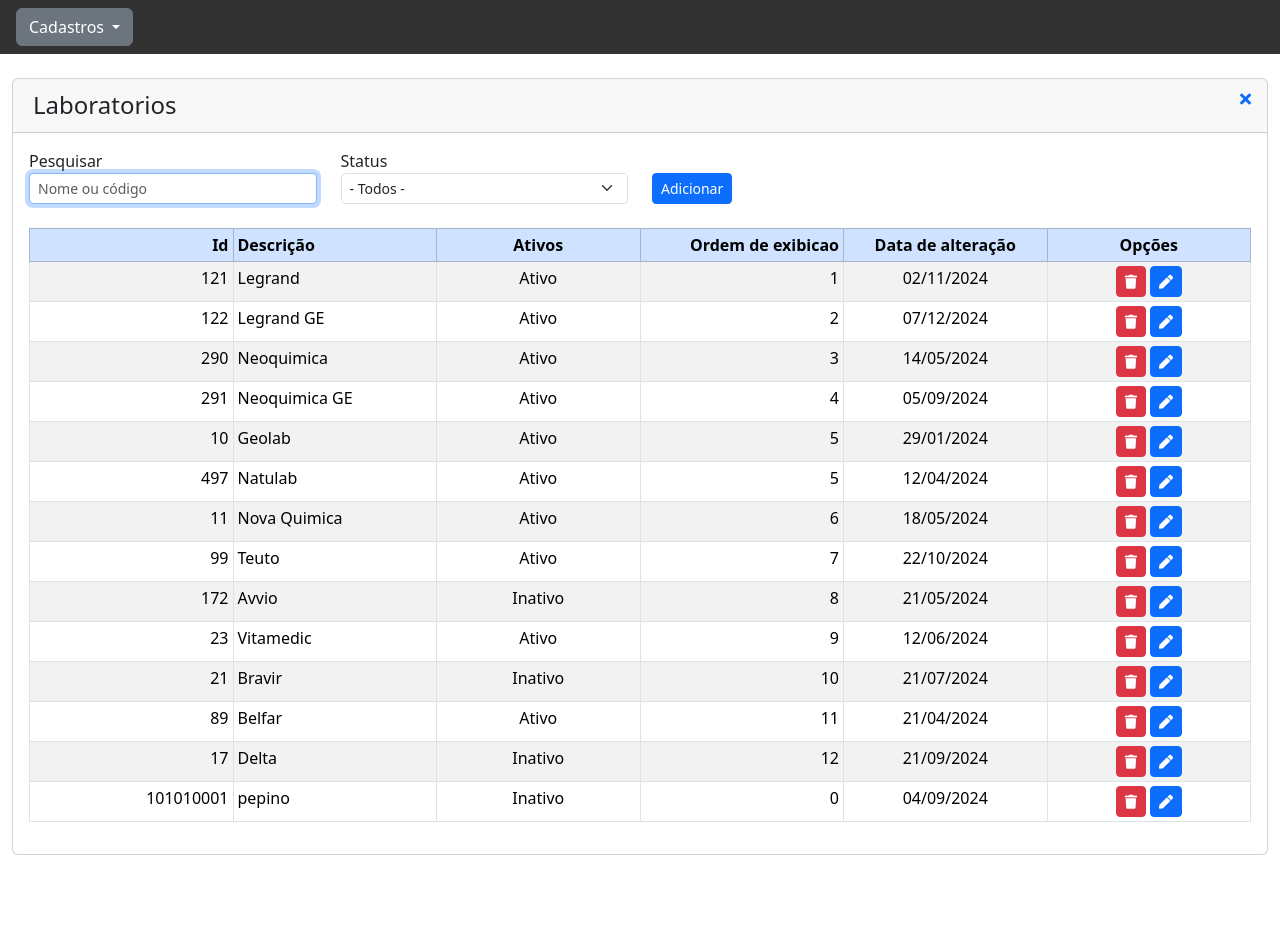
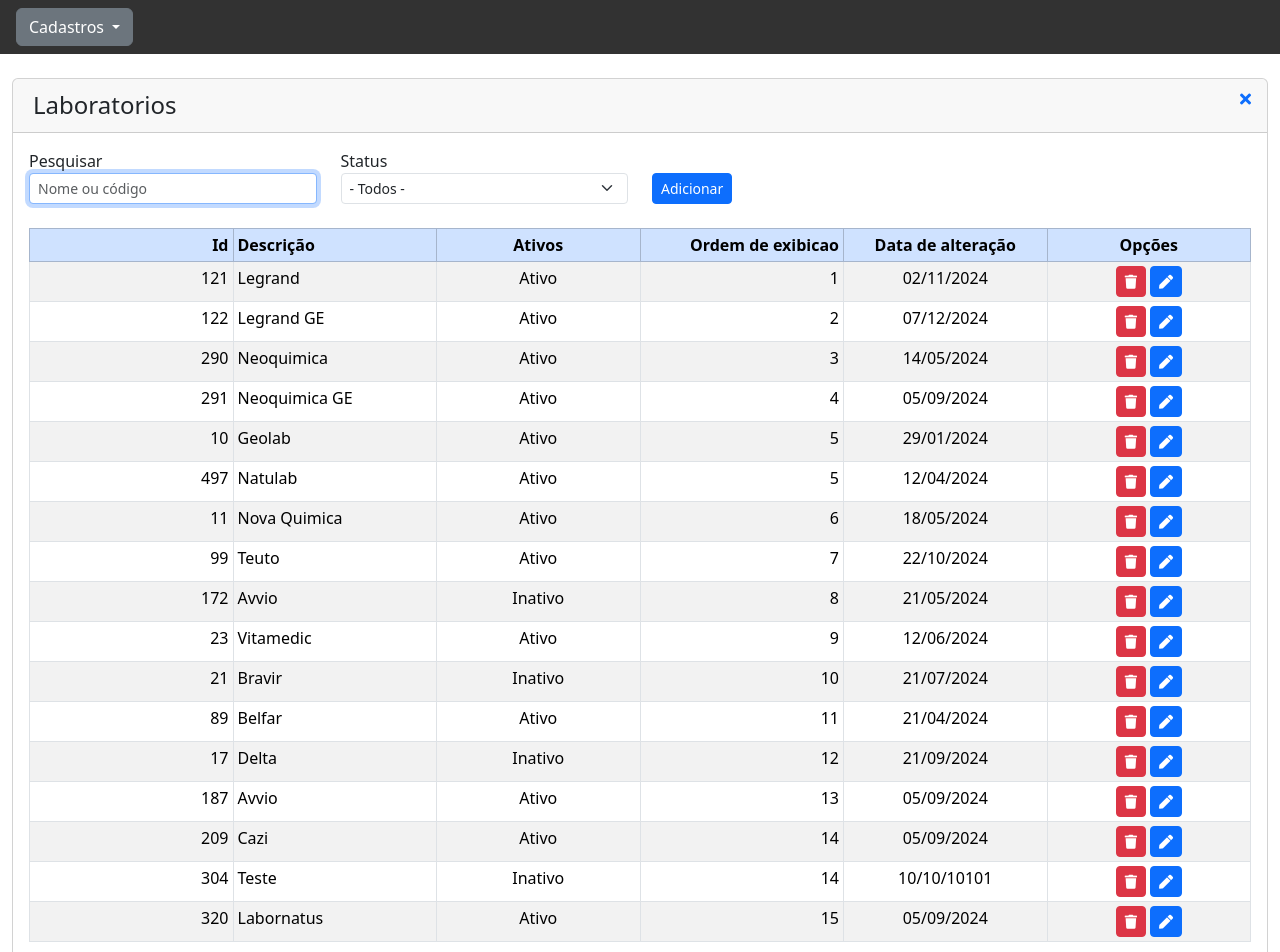
Before and after one commit to Linconspjr/trampo, a Vue app: page /laboratorios in a window 1280 px wide. Shown: the top 952 px of the page. Before the commit the page ends 855 px from the top, so only its background shows below. Built offline with nearby package versions, Linux system fonts and the light colour scheme; data requests are answered from the project's data file.

Commit message:
tudo (exeto o service) está pronto

```diff
--- a/db/db.json
+++ b/db/db.json
@@ -105,12 +105,36 @@
       "id": "ec38"
     },
     {
-      "id": "0cae",
-      "laboratorioId": 101010001,
-      "Descricao": "pepino",
+      "id": "6da9",
+      "laboratorioId": 187,
+      "Descricao": "Avvio",
+      "ativo": true,
+      "OrdemExibicao": 13,
+      "DataAlteracao": "05/09/2024"
+    },
+    {
+      "id": "4ac0",
+      "laboratorioId": 209,
+      "Descricao": "Cazi",
+      "ativo": true,
+      "OrdemExibicao": 14,
+      "DataAlteracao": "05/09/2024"
+    },
+    {
+      "id": "b139",
+      "laboratorioId": 304,
+      "Descricao": "Teste",
       "ativo": false,
-      "OrdemExibicao": 0,
-      "DataAlteracao": "04/09/2024"
+      "OrdemExibicao": "14",
+      "DataAlteracao": "10/10/10101"
+    },
+    {
+      "id": "fc1d",
+      "laboratorioId": 320,
+      "Descricao": "Labornatus",
+      "ativo": true,
+      "OrdemExibicao": 15,
+      "DataAlteracao": "05/09/2024"
     }
   ]
 }
--- a/src/App.vue
+++ b/src/App.vue
@@ -13,6 +13,7 @@
       <button
         class="btn btn-secondary dropdown-toggle ms-3"
         type="button"
+
         data-bs-toggle="dropdown"
         aria-expanded="false"
       >
--- a/src/views/laboratorios/adicionar.vue
+++ b/src/views/laboratorios/adicionar.vue
@@ -2,6 +2,17 @@
 import axios from "axios";
 import {onMounted, reactive, ref} from "vue";
 import {useRouter} from "vue-router";
+
+
+function getRandomInt(min, max) {
+  min = Math.ceil(10);
+  max = Math.floor(400);
+  return Math.floor(Math.random() * (max - min) + min);
+}
+
+
+
+
 
 const router = useRouter();
 
@@ -13,14 +24,15 @@
   DataAlteracao: null,
 });
 
-var txtLaborId = ref();
+var descricao = ref();
 
 onMounted(() => {
-  txtLaborId.value?.focus();
+  descricao.value?.focus();
 });
 
 const confirmar = () => {
-  controle.DataAlteracao = new Date().toLocaleDateString("pt-BR"); //estudar date em JS
+  controle.DataAlteracao = new Date().toLocaleDateString("pt-BR");
+  controle.laboratorioId = getRandomInt()
 
   axios.post("http://localhost:3000/info", controle).then((r) => router.push("/laboratorios"));
   console.log(controle);
@@ -76,7 +88,7 @@
           </div>
           <div class="card-body">
             <div class="row">
-              <div class="col-md-3 mb-2">
+              <!-- <div class="col-md-3 mb-2">
                 <label>Id</label>
                 <input
                   v-model="controle.laboratorioId"
@@ -85,7 +97,7 @@
                   min="1"
                   class="form-control form-control-sm"
                   ref="txtLaborId" />
-              </div>
+              </div> -->
               <div class="col-md-6">
                 <label>Descrição</label>
                 <input
@@ -96,6 +108,7 @@
                   placeholder="Nome ou código"
                   type="text"
                   maxlength="50"
+                  ref="descricao"
                   required
                   class="form-control form-control-sm" />
               </div>
--- a/src/views/laboratorios/editar.vue
+++ b/src/views/laboratorios/editar.vue
@@ -1,7 +1,11 @@
 <script setup>
 import axios from "axios";
-import {reactive, watch} from "vue";
+import {reactive, watch, ref, onMounted} from "vue";
 import {useRoute, useRouter} from "vue-router";
+var descricao = ref()
+onMounted(() => {
+  descricao.value?.focus();
+});
 
 const router = useRouter();
 
@@ -91,13 +95,13 @@
             <div class="col-md-3 mb-2">
               <label>LaboratorioId</label>
               <input
-                autofocus
                 name="consulta"
                 id="txt_consulta"
                 @keydown.enter.esc="trataTecla"
                 v-model="controle.dados.laboratorioId"
                 placeholder="Nome ou código"
                 type="text"
+                :disabled="true"
                 class="form-control" />
             </div>
             <div class="col-md-6">
@@ -108,8 +112,11 @@
               v-model="controle.dados.Descricao"
               placeholder="Nome ou código"
               type="text"
+              ref="descricao"
               class="form-control"
-                @keydown.enter.esc="trataTecla" />
+              @keydown.enter.esc="trataTecla"
+               />
+
             </div>
             <div class="col-md-3">
               <label>Ordem de exibição</label>
--- a/src/views/laboratorios/index.vue
+++ b/src/views/laboratorios/index.vue
@@ -65,7 +65,7 @@
             id="txt_consulta"
             placeholder="Nome ou código"
             v-model="controle.pesquisa"
-            type="text"
+            type="search"
             class="form-control form-control-sm"
             ref="txt_consulta"/>
 
```
Lines whose indentation alone changed are shown as unchanged.
